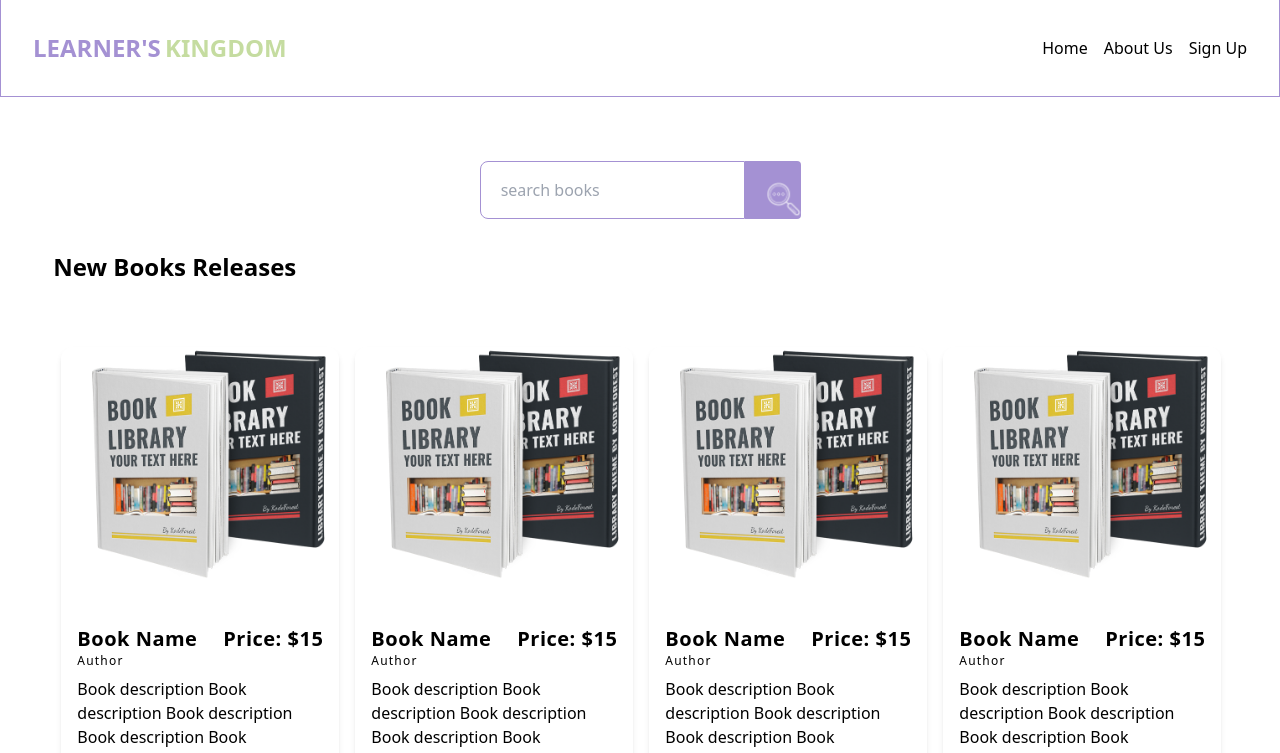
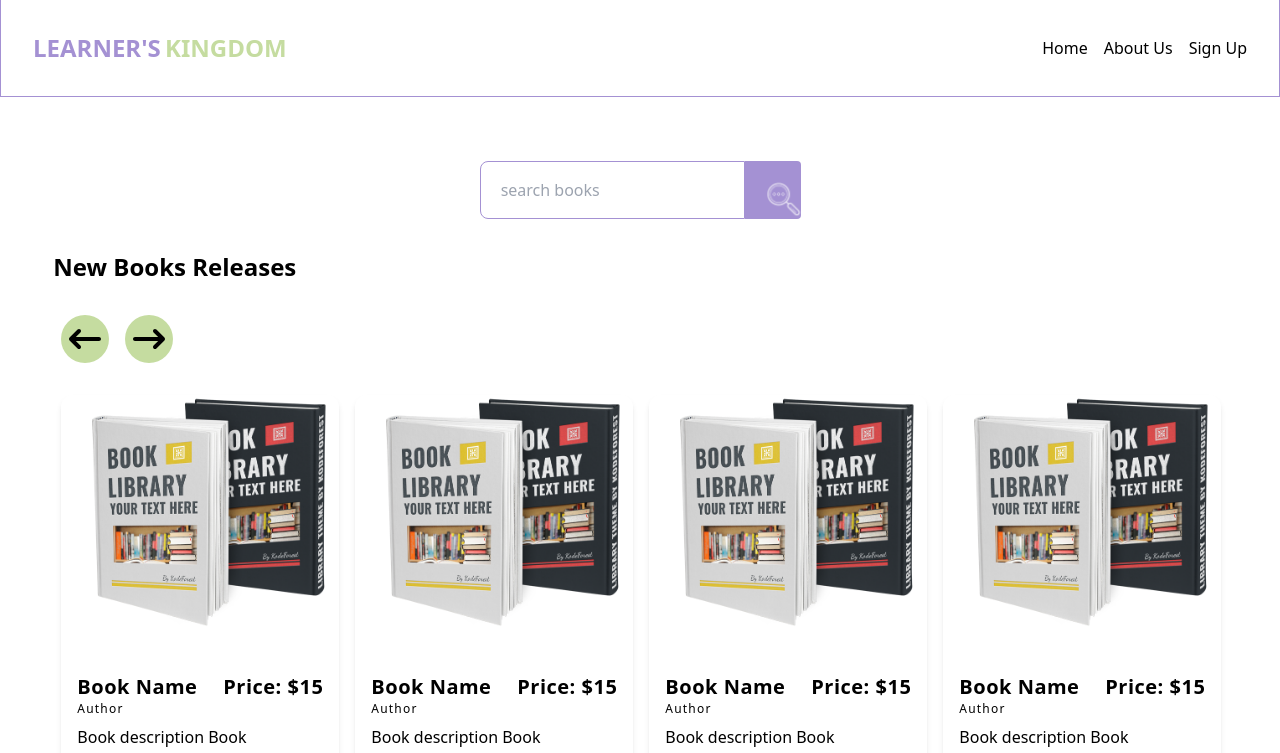
Before and after one commit to almahfuz97/learners-kingdom-team, a Next.js app: page / in a window 1280 px wide. Shown: the top 753 px of the page. Built offline with nearby package versions, Linux system fonts and the light colour scheme.

Commit message:
new book realease style add arrow

```diff
--- /dev/null
+++ b/components/FeaturedCategory/FeaturedCategory.js
@@ -0,0 +1,10 @@
+
+const FeaturedCategory = () => {
+    return (
+        <div>
+
+        </div>
+    );
+};
+
+export default FeaturedCategory;
--- a/components/RecentlyAdded/RecentlyAdded.js
+++ b/components/RecentlyAdded/RecentlyAdded.js
@@ -2,14 +2,25 @@ import React, { Component } from "react";
 import "slick-carousel/slick/slick.css";
 import "slick-carousel/slick/slick-theme.css";
 import Slider from "react-slick";
+
 import RecentlyAddedCard from "./RecentlyAddedCard";
 
 export default class Responsive extends Component {
 
-    render() {
+    constructor(props) {
+        super(props);
+        this.next = this.next.bind(this);
+        this.previous = this.previous.bind(this);
+    }
+    next() {
+        this.slider.slickNext();
+    }
+    previous() {
+        this.slider.slickPrev();
+    }
 
 
-
+    render() {
 
         const settings = {
             dots: false,
@@ -53,13 +64,26 @@ export default class Responsive extends Component {
 
                 <h2 className="text-2xl font-bold my-8" > New Books Releases </h2>
 
+                <div >
 
-                <Slider {...settings}>
+                    <button className="button mx-2 text-2xl p-2 rounded-full bg-secondary_color" onClick={this.previous}>
+
+                        <img src="/left-arrow.svg" alt="book" class="w-8" />
+                    </button>
+                    <button className="button mx-2 text-2xl p-2 rounded-full bg-secondary_color" onClick={this.next}>
+                        <img src="/right-arrow.svg" alt="book" class="w-8" />
+
+                    </button>
+                </div>
+
+
+                <Slider ref={c => (this.slider = c)} {...settings}>
                     {
 
                         [1, 2, 3, 4, 5, 6, 7, 8, 9, 10, 11, 12, 13, 14, 15, 16, 17, 18, 19, 20].map(card => <RecentlyAddedCard></RecentlyAddedCard>)
                     }
                 </Slider>
+
             </div>
 
         );
```
Also changed, not shown: public/left-arrow.svg (added), public/right-arrow.svg (added).
